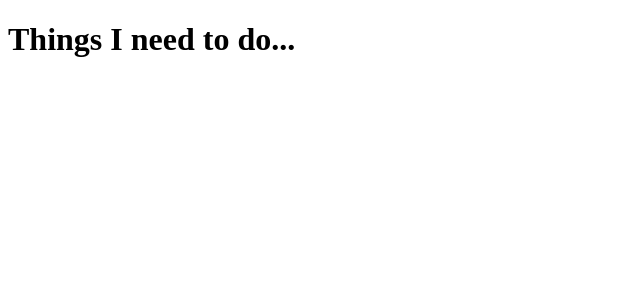
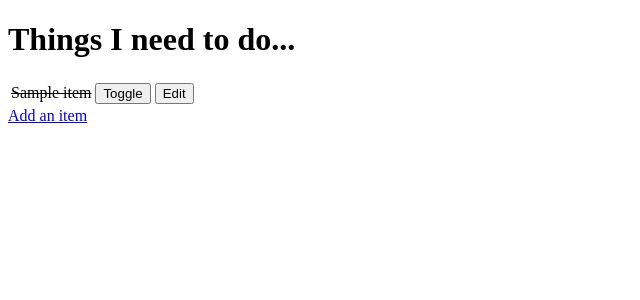
Before and after one commit to adonegan/django_todo, a Django app: page / in a window 1280 px wide. Shown: the top 300 px of the page, without its empty margins (0-640 px from the left). Run offline with Django 3.2, Linux system fonts and the light colour scheme; tables that the repository leaves empty hold one stand-in row (values such as "Sample post").

Commit message:
used for loop for items

```diff
--- a/todo/templates/todo_list.html
+++ b/todo/templates/todo_list.html
@@ -8,5 +8,35 @@
 </head>
 <body>
     <h1>Things I need to do...</h1>
+
+    <table>
+
+        {% for item in items %}
+        <tr>
+            {% if item.done %}
+            <td><strike>{{ item.name }}</strike></td>
+            {% else %}
+            <td>{{ item.name }}</td>
+            {% endif %}
+
+            <td>
+                <form method="POST" action="toggle/{{ item.id }}">
+                {% csrf_token %}
+                    <input type="submit" value="Toggle">
+                </form>
+            </td>
+
+            <td>
+                <form method="GET" action="edit/{{ item.id }}">
+                    <input type="submit" value="Edit">
+                </form>
+            </td>
+        </tr>
+        {% empty %}
+        <p>You have nothing to do.</p>
+        {% endfor %}
+    </table>
+
+    <a href="add"> Add an item</a>
 </body>
 </html>
```
